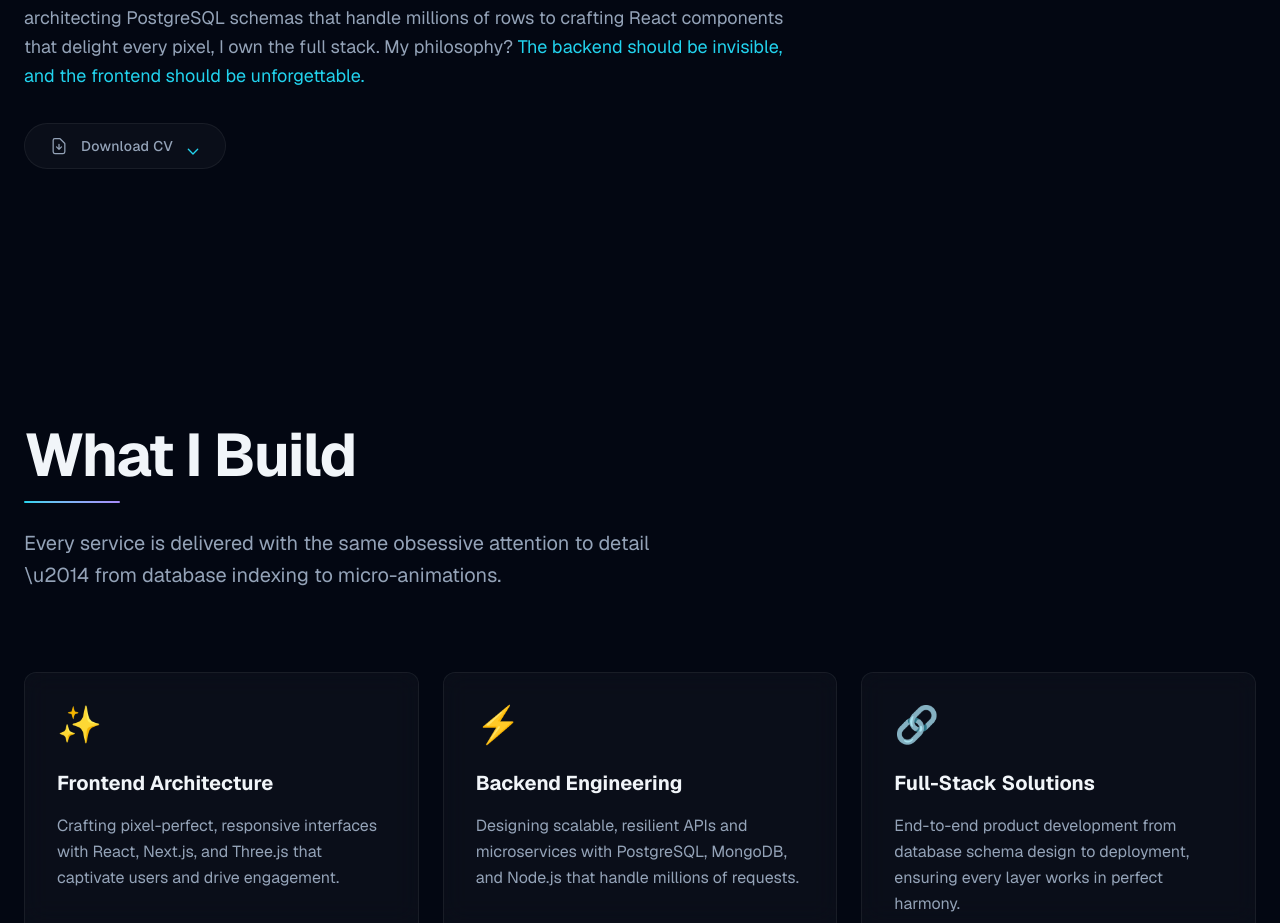
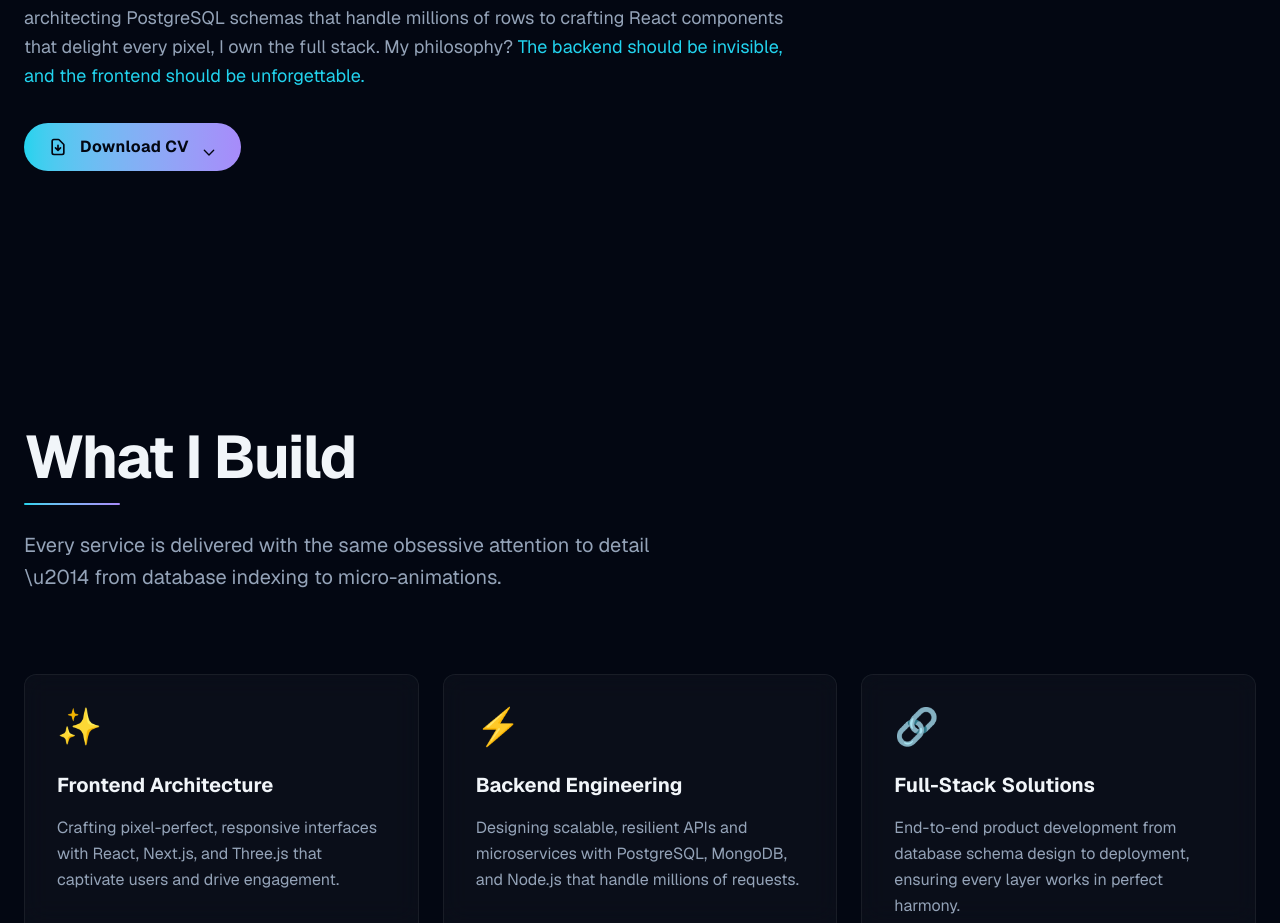
Before and after one commit to fuadsalah3/goye, a Next.js app: page / in a window 1280 px wide. Shown: the part 1502-2425 px from the top of the page. Built offline with nearby package versions, Linux system fonts and the light colour scheme.

Commit message:
fix CV download - add file, improve API route, polish button

```diff
--- a/src/app/api/cv/route.ts
+++ b/src/app/api/cv/route.ts
@@ -2,7 +2,10 @@ import { NextResponse } from "next/server";
 import fs from "fs";
 import path from "path";
 
+export const dynamic = "force-dynamic";
+
 export async function GET() {
+  try {
     const cvDir = path.join(process.cwd(), "src", "mycv");
     const files = fs.readdirSync(cvDir).filter((f) => f !== ".gitkeep");
 
@@ -12,18 +15,24 @@ export async function GET() {
 
     const filePath = path.join(cvDir, files[0]);
     const ext = path.extname(filePath).toLowerCase();
+    const buffer = fs.readFileSync(filePath);
+
     const contentType: Record<string, string> = {
       ".pdf": "application/pdf",
       ".doc": "application/msword",
       ".docx": "application/vnd.openxmlformats-officedocument.wordprocessingml.document",
     };
 
-  const buffer = fs.readFileSync(filePath);
-
     return new NextResponse(buffer, {
+      status: 200,
       headers: {
         "Content-Type": contentType[ext] || "application/octet-stream",
-      "Content-Disposition": `attachment; filename="cv${ext}"`,
+        "Content-Disposition": `attachment; filename="${encodeURIComponent(files[0])}"`,
+        "Content-Length": buffer.length.toString(),
+        "Cache-Control": "no-store",
       },
     });
+  } catch {
+    return NextResponse.json({ error: "Failed to download CV" }, { status: 500 });
   }
+}
--- a/src/components/sections/About.tsx
+++ b/src/components/sections/About.tsx
@@ -4,20 +4,13 @@ import { useRef, useState, useEffect } from "react";
 import { motion, useInView, useSpring } from "framer-motion";
 import SectionHeading from "@/components/ui/SectionHeading";
 
-async function downloadCV() {
-  try {
-    const res = await fetch("/api/cv");
-    if (!res.ok) return;
-    const blob = await res.blob();
-    const url = URL.createObjectURL(blob);
-    const a = document.createElement("a");
-    a.href = url;
-    a.download = "Goye_CV.pdf";
-    document.body.appendChild(a);
-    a.click();
-    document.body.removeChild(a);
-    URL.revokeObjectURL(url);
-  } catch {}
+function downloadCV() {
+  const a = document.createElement("a");
+  a.href = "/api/cv";
+  a.download = "";
+  document.body.appendChild(a);
+  a.click();
+  document.body.removeChild(a);
 }
 
 const stats = [
@@ -117,28 +110,17 @@ export default function About() {
 
           <motion.button
             onClick={downloadCV}
-            whileHover={{ scale: 1.05, x: 4 }}
+            whileHover={{ scale: 1.05 }}
             whileTap={{ scale: 0.95 }}
-            className="mt-8 inline-flex items-center gap-3 px-6 py-3 rounded-full glass border border-[var(--card-border)] hover:border-[var(--accent-gold)]/30 text-[var(--text-secondary)] hover:text-[var(--accent-gold)] transition-all duration-300 group"
+            className="mt-8 inline-flex items-center gap-3 px-6 py-3 rounded-full bg-gradient-to-r from-[#22d3ee] to-[#a78bfa] text-[#030712] font-bold tracking-wide transition-all duration-300 hover:shadow-[0_0_25px_rgba(34,211,238,0.3)]"
           >
-            <svg
-              className="w-5 h-5"
-              fill="none"
-              viewBox="0 0 24 24"
-              stroke="currentColor"
-            >
-              <path
-                strokeLinecap="round"
-                strokeLinejoin="round"
-                strokeWidth={1.5}
-                d="M12 10v6m0 0l-3-3m3 3l3-3m2 8H7a2 2 0 01-2-2V5a2 2 0 012-2h5.586a1 1 0 01.707.293l5.414 5.414a1 1 0 01.293.707V19a2 2 0 01-2 2z"
-              />
+            <svg className="w-5 h-5" fill="none" viewBox="0 0 24 24" stroke="currentColor">
+              <path strokeLinecap="round" strokeLinejoin="round" strokeWidth={2} d="M12 10v6m0 0l-3-3m3 3l3-3m2 8H7a2 2 0 01-2-2V5a2 2 0 012-2h5.586a1 1 0 01.707.293l5.414 5.414a1 1 0 01.293.707V19a2 2 0 01-2 2z" />
             </svg>
-            <span className="text-sm font-medium tracking-wide">Download CV</span>
+            <span>Download CV</span>
             <motion.span
               animate={{ y: [0, 3, 0] }}
               transition={{ duration: 1.5, repeat: Infinity }}
-              className="text-[var(--accent-gold)]"
             >
               <svg className="w-4 h-4" fill="none" viewBox="0 0 24 24" stroke="currentColor">
                 <path strokeLinecap="round" strokeLinejoin="round" strokeWidth={2} d="M19 14l-7 7m0 0l-7-7" />
```
Also changed, not shown: 1 other file (tests, documents, lock files or other folders). Lines whose indentation alone changed are shown as unchanged.
